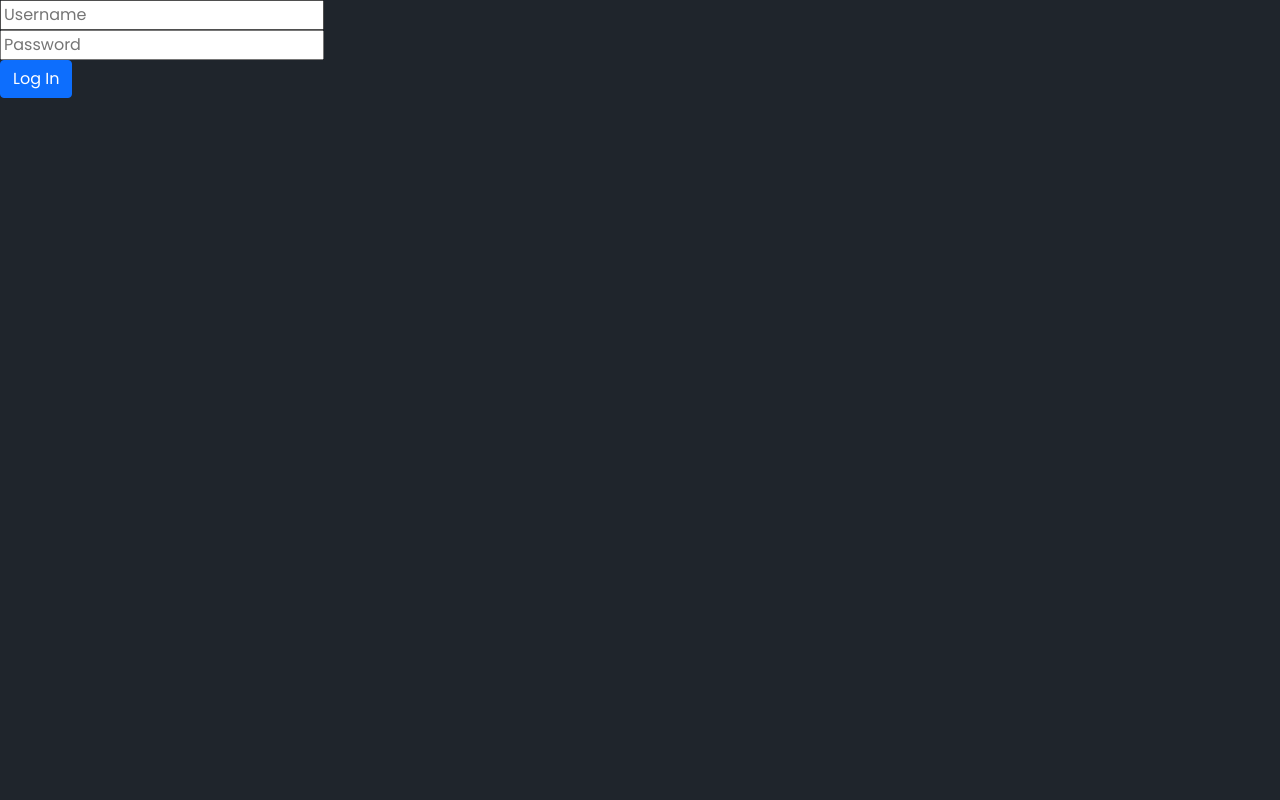
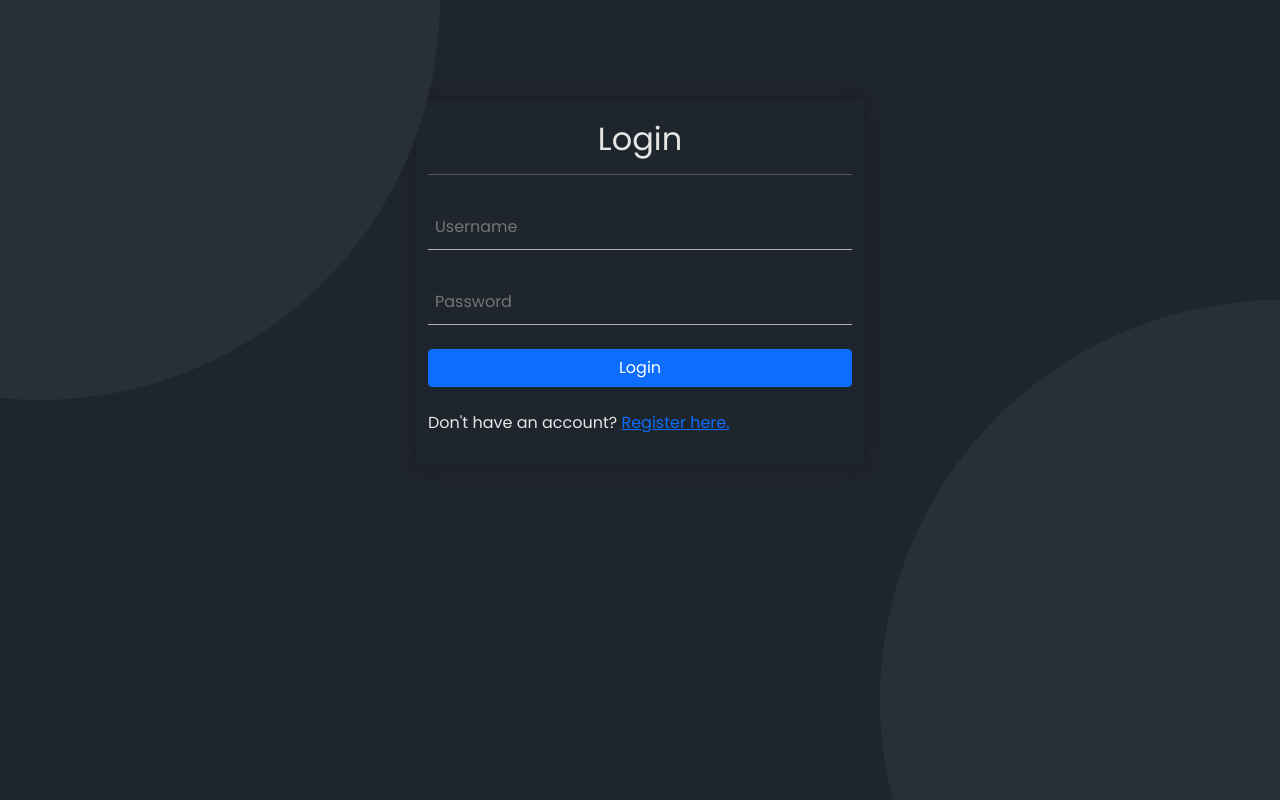
Before and after one commit to FernandoJ07/twitterbot, a Django app: page /login in a window 1280 px wide. Run offline with Django 3.2, Linux system fonts and the light colour scheme.

Commit message:
Organización de diseño de los formularios de registro y login

```diff
--- /dev/null
+++ b/daily/static/daily/forms.css
@@ -0,0 +1,43 @@
+.container{
+    width: 35% !important;
+    margin: auto;
+    margin-top: 100px;
+    padding: 20px 50px 30px 50px;
+    color: rgb(230, 230, 230);
+    box-shadow: 0.5px 0.5px 15px rgba(21, 27, 31, 0.9);
+}
+
+.form-group{
+    margin-top: 30px;
+}
+
+input{
+    width: 100%;
+    color: rgb(235, 235, 235);
+    border: none;
+    border-bottom: 1px solid rgb(180, 180, 180);
+    background-color: #1f252c;
+    padding: 10px 7px 10px 7px;
+    outline: none;
+}
+
+.circle-1{
+    position: absolute;
+    top: 0px;
+    left: 0px;
+    height: 100%;
+    width: 100%;
+    clip-path: circle(400px at right 700px);
+    background-color: #282f38;
+
+}
+.circle-2{
+    position: absolute;
+    top: -400px;
+    left: -600px;
+    height: 100%;
+    width: 100%;
+    clip-path: circle();
+    background-color: #282f38;
+
+}
--- a/daily/templates/daily/credentials/login.html
+++ b/daily/templates/daily/credentials/login.html
@@ -2,19 +2,39 @@
 
 {% block title %}Log In{% endblock %}
 
+{% load static%}
+
+{% block style %}
+    <link rel="stylesheet" href="{% static 'daily/forms.css' %}">
+{% endblock %}
+
 
 {% block content %}
 
-    <form action="{% url 'login' %}" method="POST">
+    <div class="circle-1"></div>
+    <div class="circle-2"></div>
+
+    <div class="container">
+
+        <h2 class="text-center">Login</h2>
+
+        <hr>
+
+        {% if message %}
+            <div>{{ message }}</div>
+        {% endif %}
+
+        <form action="{% url 'login' %}" method="post">
             {% csrf_token %}
             <div class="form-group">
-            <input type="text" name="username" placeholder="Username">
+                <input autofocus type="text" name="username" placeholder="Username">
             </div>
             <div class="form-group">
                 <input type="password" name="password" placeholder="Password">
             </div>
-
-        <input type="submit" value="Log In" class="btn btn-primary">
+            <input class="btn btn-primary my-4" type="submit" value="Login">
         </form>
+        Don't have an account? <a href="{% url 'register' %}">Register here.</a>
+    </div>
 
 {% endblock %}
```
Also changed, not shown: daily/templates/daily/credentials/register.html (+25 -5 lines), db.sqlite3. Lines whose indentation alone changed are shown as unchanged.
